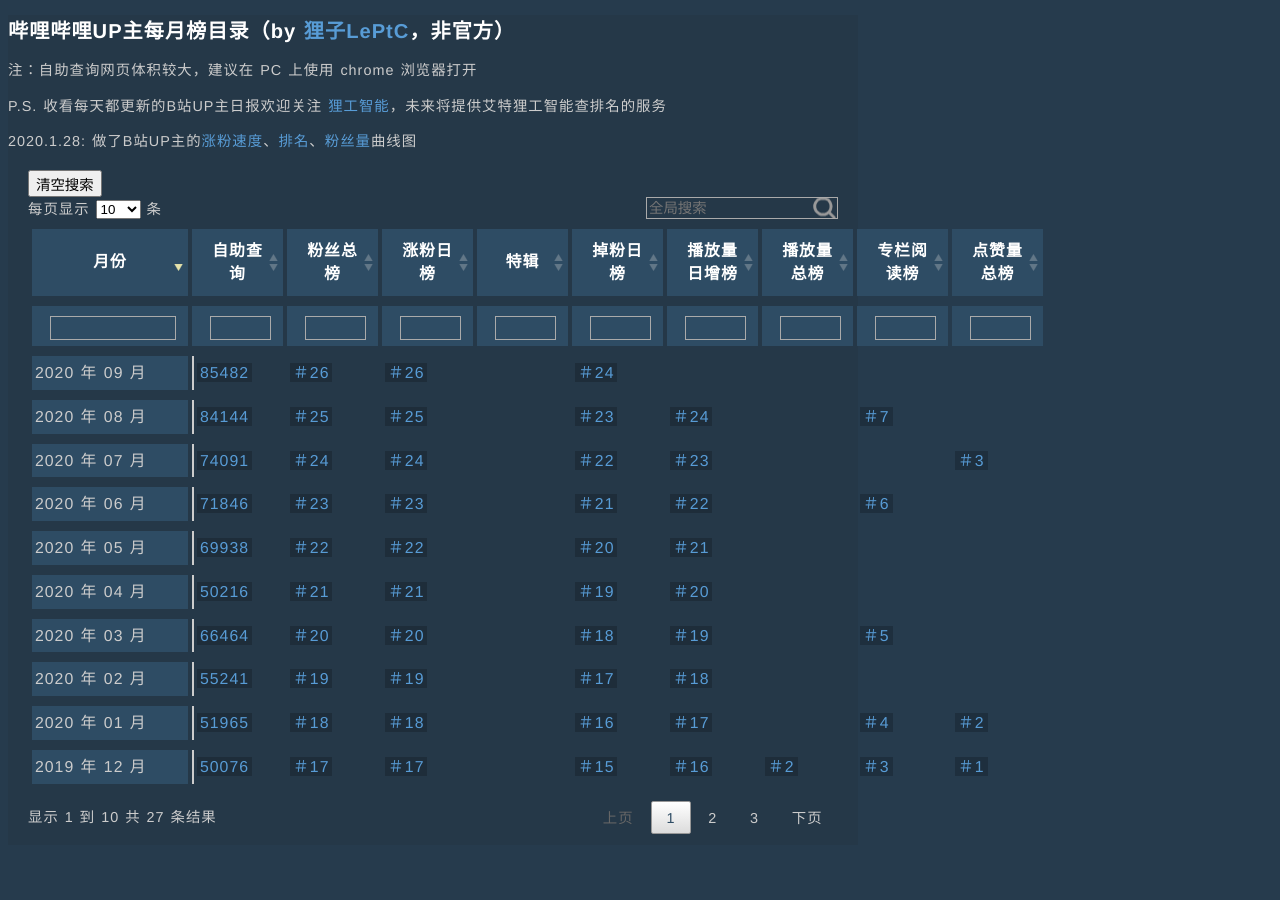
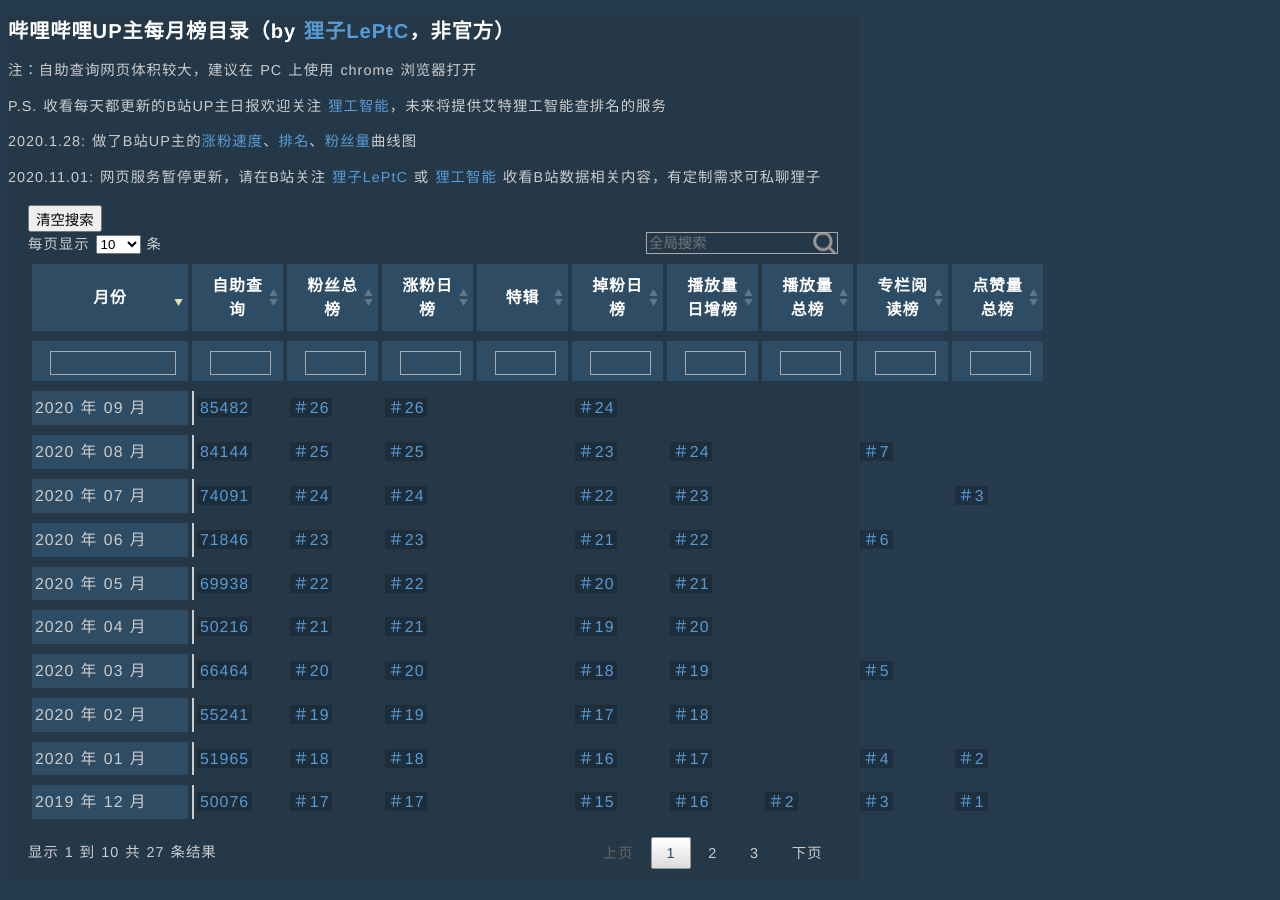
Before and after one commit to LePtC/LePtC.github.io, a Jekyll site: the page bili/index.html, which Jekyll copies as it is, in a window 1280 px wide. Built offline with Jekyll 4.4.1, drawn with Linux system fonts in a browser that asks for light colours; Markdown is read by kramdown in place of the engine named in the settings; comment, search, counter and statistics services are not loaded.

Commit message:
pause web update

```diff
--- a/bili/index.html
+++ b/bili/index.html
@@ -93,8 +93,10 @@ $(document).ready(function() {
 
 <p>2020.1.28: 做了B站UP主的<a href="/bili/zf/">涨粉速度</a>、<a href="/bili/pm/">排名</a>、<a href="/bili/fs/">粉丝量</a>曲线图</p>
 
+<p>2020.11.01: 网页服务暂停更新，请在B站关注 <a href="http://space.bilibili.com/2654670/">狸子LePtC</a> 或 <a href="http://space.bilibili.com/300021061/">狸工智能</a> 收看B站数据相关内容，有定制需求可私聊狸子</p>
+
+
 <div class="content">
-
 
 <button type="button" onclick="inject('日期','')">清空搜索</button>
 
```
